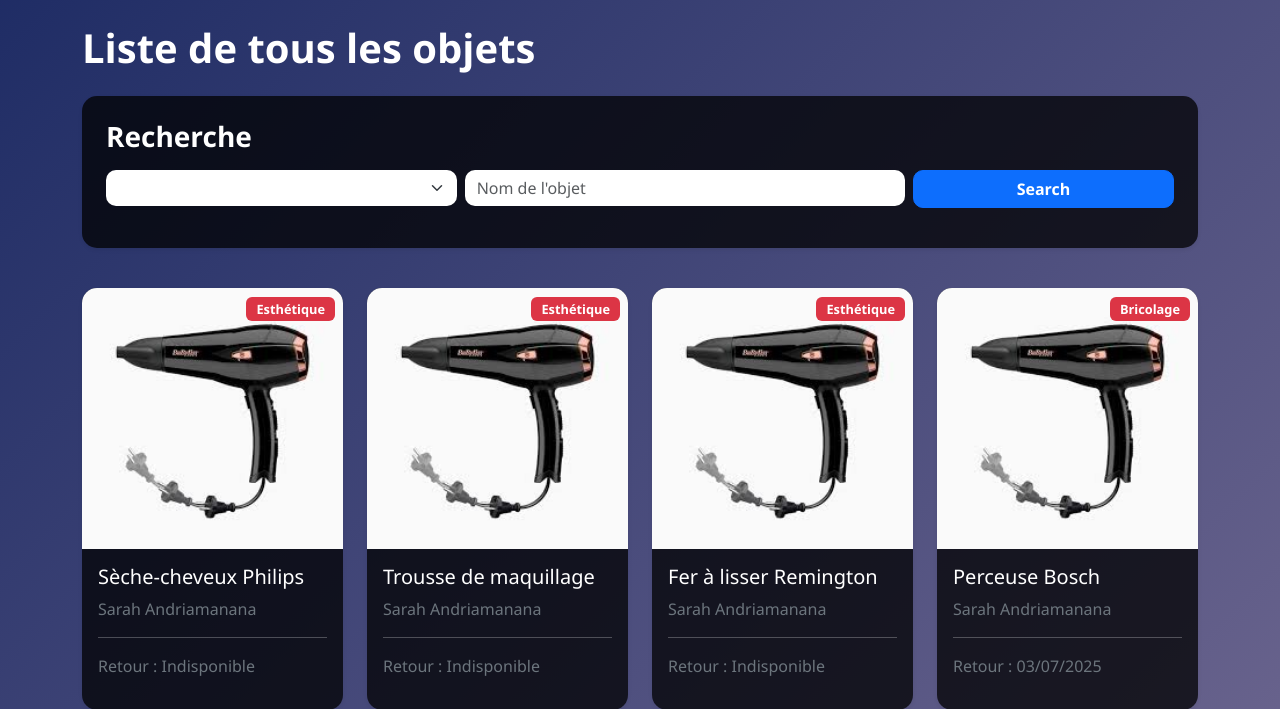
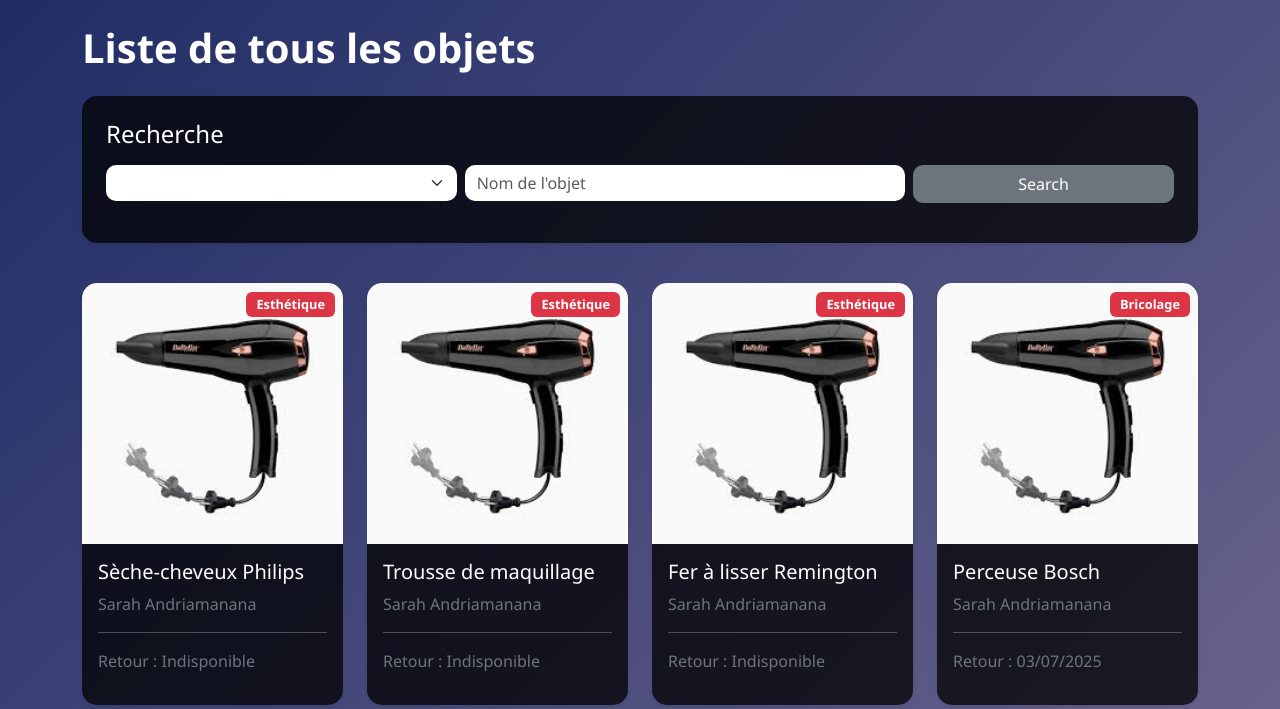
Before and after one commit to MandresyMC/projet-s2, a PHP site: page /pages/accueil.php in a window 1280 px wide. Shown: the part 63-772 px from the top of the page. Run offline with PHP 8.4, Linux system fonts and the light colour scheme; data comes from the database, SQL or seed files in the repository.

Commit message:
ajust some lines

```diff
--- a/pages/accueil.php
+++ b/pages/accueil.php
@@ -44,7 +44,7 @@
             <h1 class="mb-4">Liste de tous les objets</h1>
 
             <div class="card p-4 mb-4 shadow-sm">
-                <h3 class="mb-3">Recherche</h3>
+                <h4 class="mb-3">Recherche</h4>
                 <form action="form-recherche.php" method="get" class="row g-2 mb-3">
                     <div class="col-md-4">
                         <select name="categorie" class="form-select">
@@ -58,7 +58,7 @@
                         <input type="text" name="nom_objet" class="form-control" placeholder="Nom de l'objet">
                     </div>
                     <div class="col-md-3">
-                        <button type="submit" class="btn btn-primary w-100">Search</button>
+                        <button type="submit" class="btn btn-secondary w-100">Search</button>
                     </div>
                 </form>
             </div>
```
